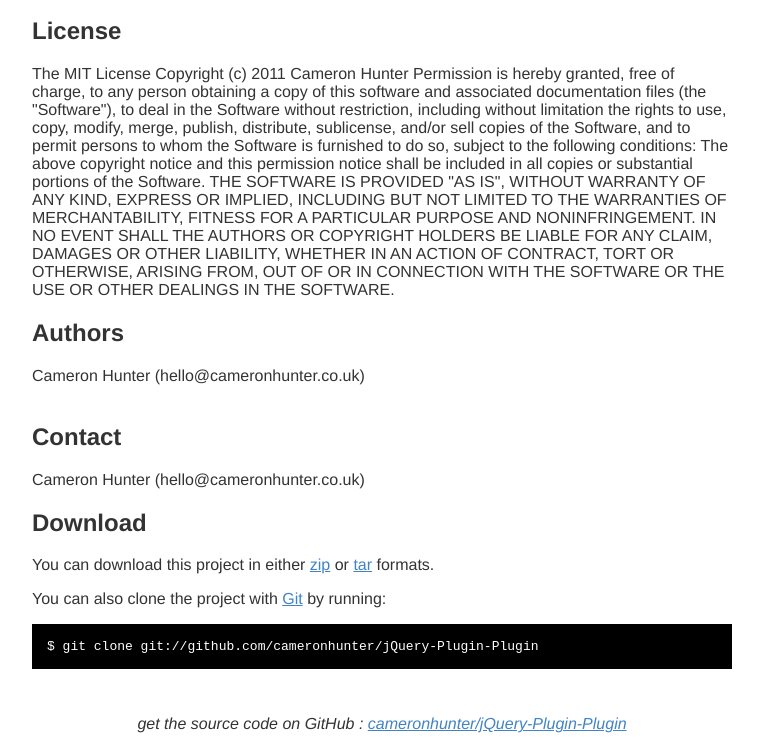
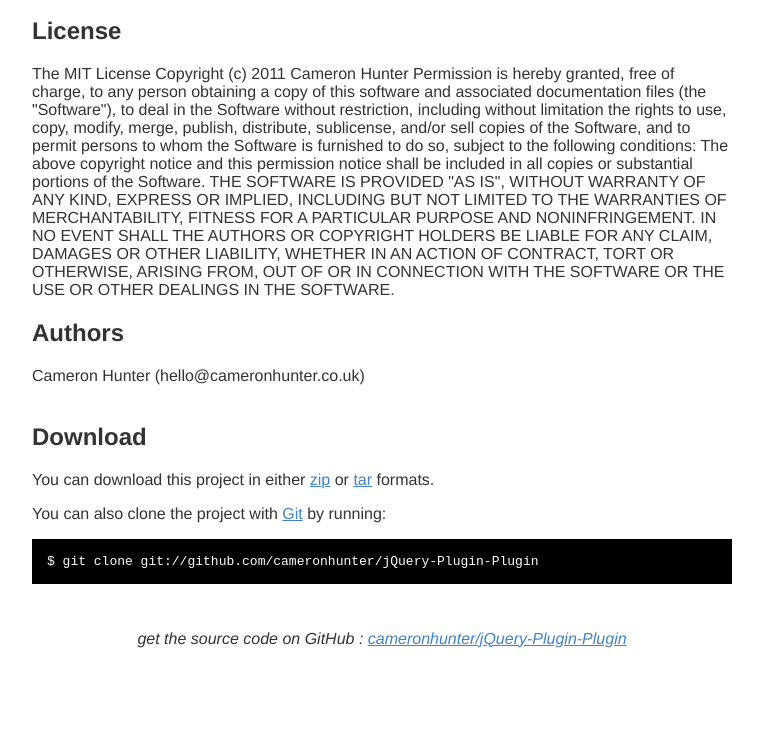
Before and after one commit to cameronhunter/jQuery-Plugin-Factory, a plain HTML site: page index.html in a window 1280 px wide. Shown: the part 870-1611 px from the top of the page, without its empty margins (258-1021 px from the left). After the commit the page ends 1526 px from the top, so only its background shows below. Drawn offline with Linux system fonts and the light colour scheme.

Commit message:
Edited index.html via GitHub

```diff
--- a/index.html
+++ b/index.html
@@ -108,10 +108,6 @@ THE SOFTWARE.</p>
 <p>Cameron Hunter (hello@cameronhunter.co.uk)
 <br/>
 <br/>      </p>
-<h2>Contact</h2>
-<p>Cameron Hunter (hello@cameronhunter.co.uk)
-<br/>      </p>
-
 
     <h2>Download</h2>
     <p>
```
